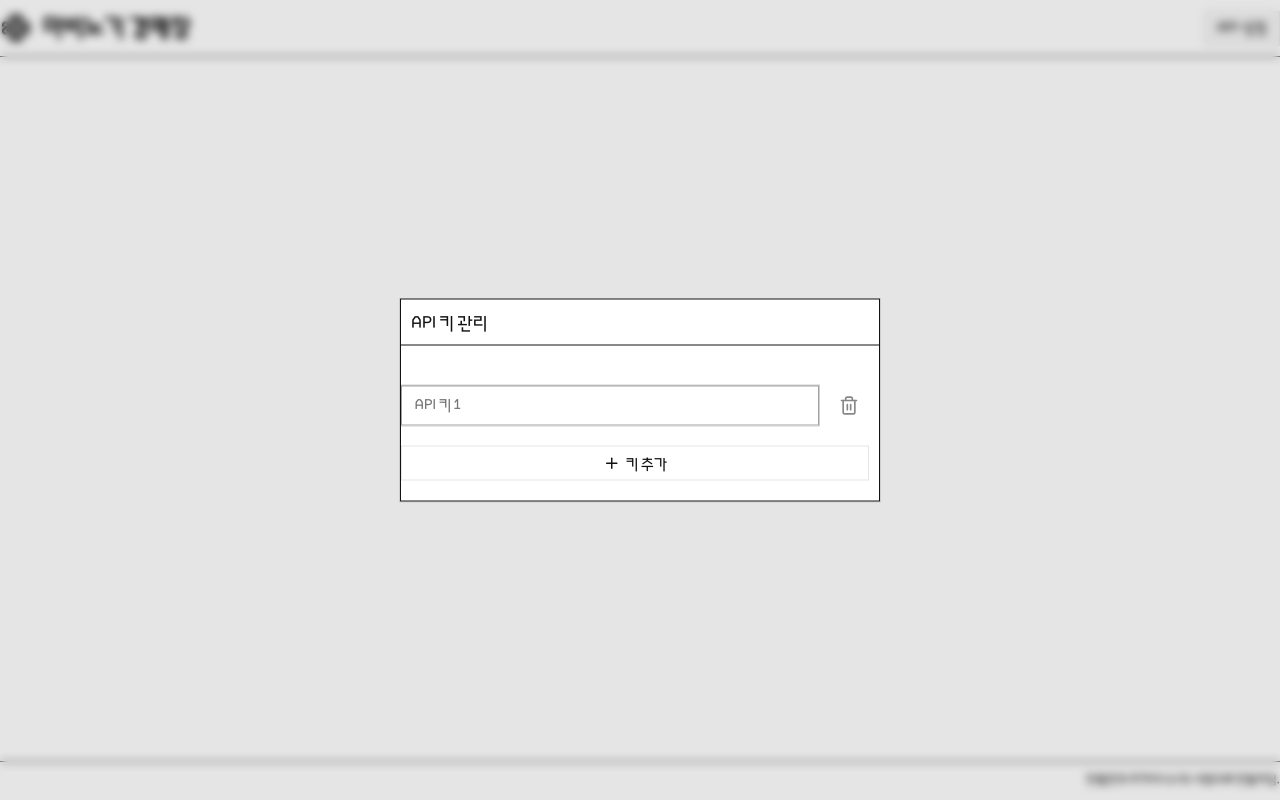
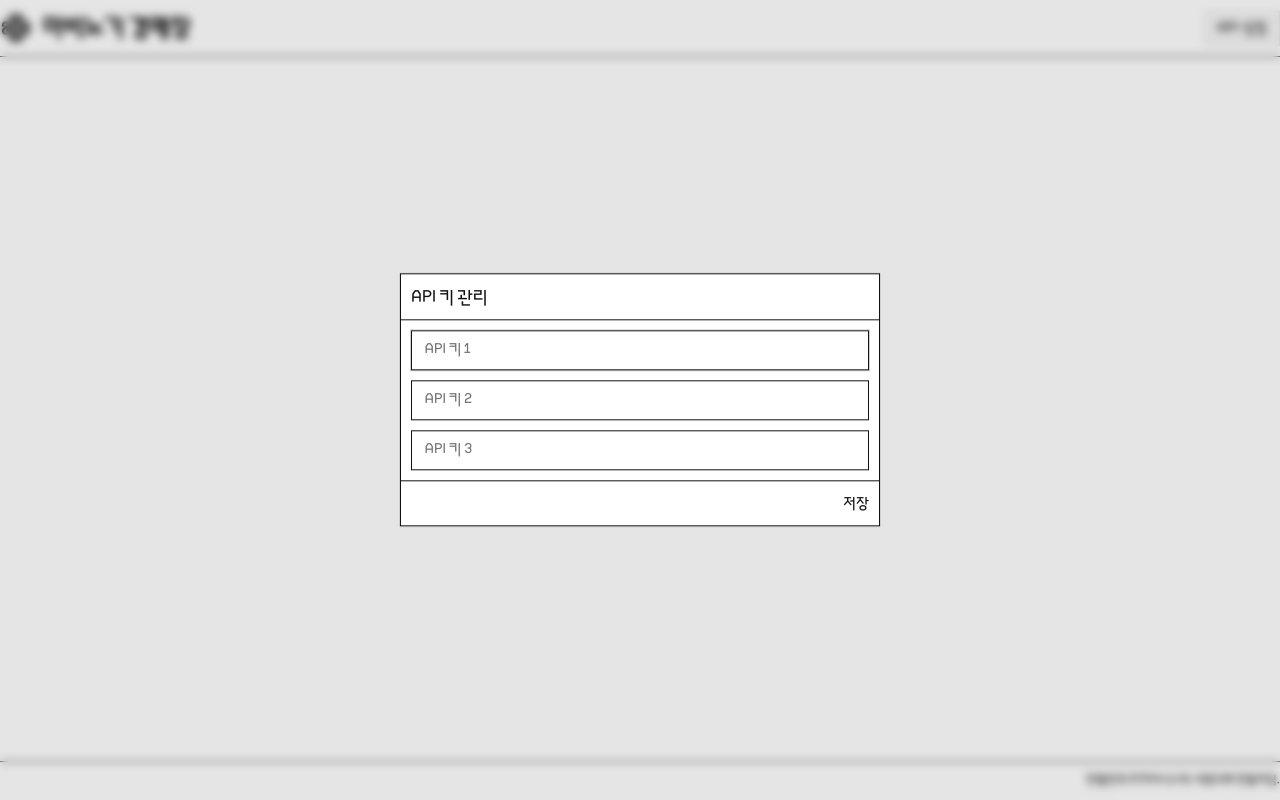
Before and after one commit to anch0vy/mabi_auction_page, a Next.js app: page / in a window 1280 px wide. Both pictures are taken after a click on the button "API 설정". Built offline with nearby package versions, Linux system fonts and the light colour scheme.

Commit message:
api 키 디자인 개선

```diff
--- a/components/api-key-setting.tsx
+++ b/components/api-key-setting.tsx
@@ -12,11 +12,10 @@ import {
 } from "@/components/ui/dialog";
 import { Input } from "@/components/ui/input";
 import { useApiKeyStore } from "@/lib/store";
-import { Plus, Trash2 } from "lucide-react";
 import { useEffect, useState } from "react";
 
 export function ApiKeySetting() {
-  const { apiKeys, addApiKey, removeApiKey, updateApiKey } = useApiKeyStore();
+  const { apiKeys, updateApiKey } = useApiKeyStore();
   const [mounted, setMounted] = useState(false);
 
   // Hydration solution for zustand persist with SSR
@@ -33,38 +32,27 @@ export function ApiKeySetting() {
             <p style={{transform: "translateY(2px)"}}>API 설정</p>
         </Button>
       </DialogTrigger>
-      <DialogContent className="max-w-100 border-foreground border p-0" showCloseButton={false}>
+      <DialogContent className="max-w-100 border-foreground border p-0 gap-0" showCloseButton={false}>
         <DialogHeader className="border-foreground border-b p-2">
           <DialogTitle style={{transform: "translateY(2px)"}}>API 키 관리</DialogTitle>
         </DialogHeader>
-        <div className="grid gap-4 py-4 max-h-[60vh] overflow-y-hidden pr-2">
+        <div className="pt-2">
           {apiKeys.map((key, index) => (
-            <div key={index} className="flex items-center gap-2">
+            <div key={index} className="flex items-center px-2 pb-2">
               <Input
                 placeholder={`API 키 ${index + 1}`}
                 value={key}
                 onChange={(e) => updateApiKey(index, e.target.value)}
+                className="border-foreground focus-visible:border-foreground"
               />
-              <Button
-                variant="ghost"
-                size="icon"
-                onClick={() => removeApiKey(index)}
-                disabled={apiKeys.length <= 1}
-                className="h-8 w-8"
-              >
-                <Trash2 className="h-4 w-4" />
-              </Button>
             </div>
           ))}
-          <Button
-            variant="outline"
-            size="sm"
-            className="w-full flex items-center"
-            onClick={addApiKey}
-          >
-            <Plus className="h-4 w-4" /><p style={{transform: "translateY(2px)"}}>키 추가</p>
-          </Button>
         </div>
+        <DialogFooter className="border-foreground border-t">
+          <DialogClose className="px-2 py-2">
+            <p style={{transform: "translateY(2px)"}}>저장</p>
+          </DialogClose>
+        </DialogFooter>
       </DialogContent>
     </Dialog>
   );
--- a/lib/store.ts
+++ b/lib/store.ts
@@ -4,21 +4,14 @@ import { persist } from "zustand/middleware";
 interface ApiKeyStore {
   apiKeys: string[];
   setApiKeys: (keys: string[]) => void;
-  addApiKey: () => void;
-  removeApiKey: (index: number) => void;
   updateApiKey: (index: number, key: string) => void;
 }
 
 export const useApiKeyStore = create<ApiKeyStore>()(
   persist(
     (set) => ({
-      apiKeys: [""],
+      apiKeys: ["", "", ""],
       setApiKeys: (apiKeys) => set({ apiKeys }),
-      addApiKey: () => set((state) => ({ apiKeys: [...state.apiKeys, ""] })),
-      removeApiKey: (index) =>
-        set((state) => ({
-          apiKeys: state.apiKeys.filter((_, i) => i !== index),
-        })),
       updateApiKey: (index, key) =>
         set((state) => {
           const newKeys = [...state.apiKeys];
```
